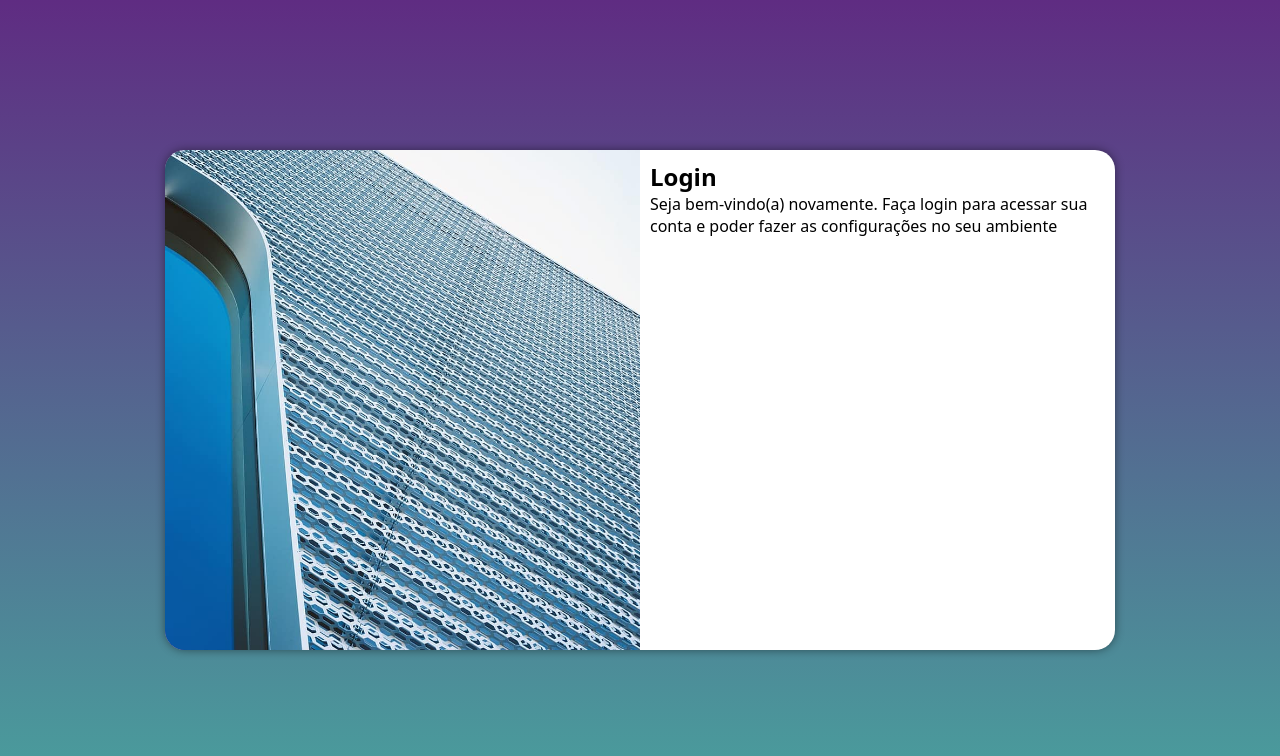
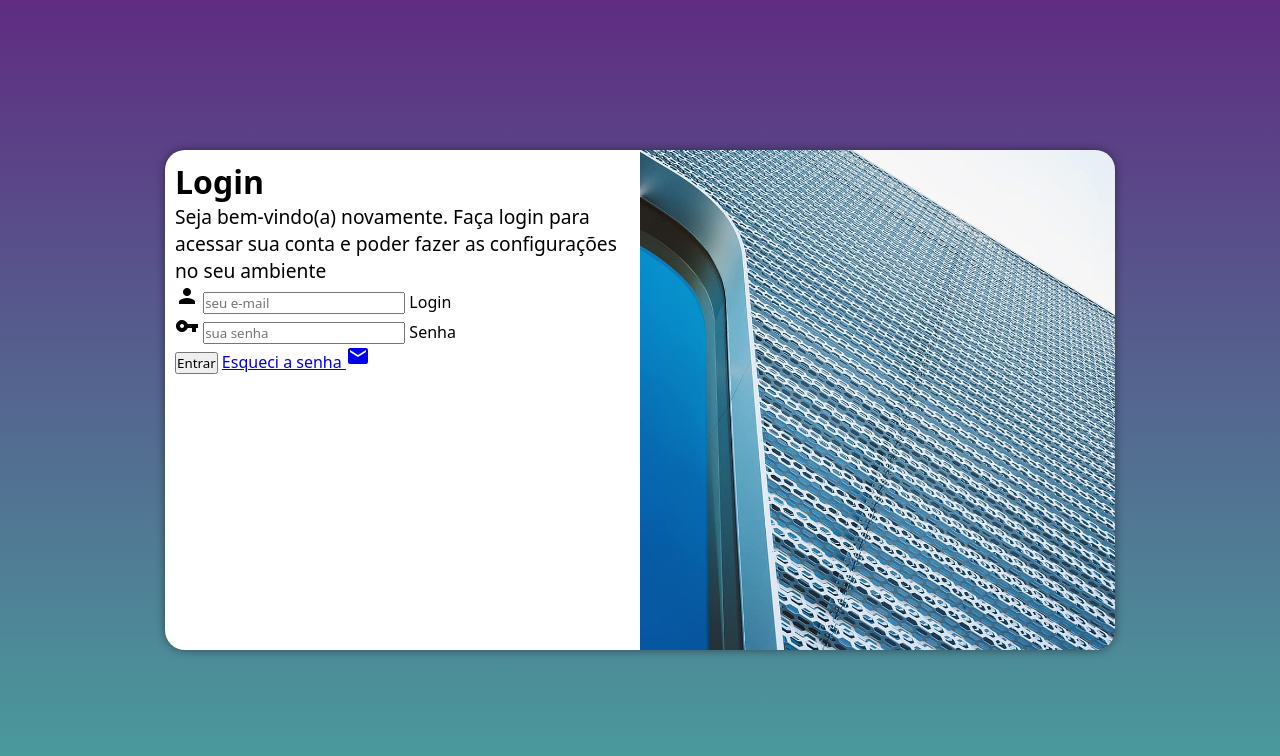
Before and after one commit to ViniciusYoda/tela-login, a plain HTML site: page index.html in a window 1280 px wide. Drawn offline with Linux system fonts and the light colour scheme.

Commit message:
adicionei o formulario

```diff
--- a/css/media-query.css
+++ b/css/media-query.css
@@ -32,13 +32,21 @@
     }
 
     section#login > div#imagem {
-        float: left;
+        float: right;
         width: 50%;
         height: 100%;
     }
 
     section#login > div#formulario {
-        float: right;
+        float: left;
         width: 50%;
     }
+
+    div#formulario > h1 {
+        font-size: 2em;
+    }
+
+    div#formulario > p {
+        font-size: 1.2em;
+    }
 }
--- a/index.html
+++ b/index.html
@@ -7,6 +7,7 @@
     <title>Login</title>
     <link rel="stylesheet" href="./css/style.css">
     <link rel="stylesheet" href="./css/media-query.css">
+    <link href="https://fonts.googleapis.com/icon?family=Material+Icons" rel="stylesheet">
 </head>
 <body>
     <main>
@@ -17,8 +18,19 @@
             <div id="formulario">
                 <h1>Login</h1>
                 <p>Seja bem-vindo(a) novamente. Faça login para acessar sua conta e poder fazer as configurações no seu ambiente</p>
-                <form action="login.js" method="post">
-
+                <form action="login.js" method="post" autocomplete="on">
+                    <div class="campo">
+                        <i class="material-icons">person</i>
+                        <input type="email" name="login" id="ilogin" placeholder="seu e-mail" autocomplete="email" required maxlength="30">
+                        <label for="ilogin">Login</label>
+                    </div>
+                    <div class="campo">
+                        <i class="material-icons">vpn_key</i>
+                        <input type="password" name="senha" id="isenha" placeholder="sua senha" autocomplete="current-password" required minlength="8" maxlength="20">
+                        <label for="isenha">Senha</label>
+                    </div>
+                    <input type="submit" value="Entrar">
+                    <a href="esqueci.html">Esqueci a senha <i class="material-icons">mail</i></a>
                 </form>
             </div>
         </section>
```
